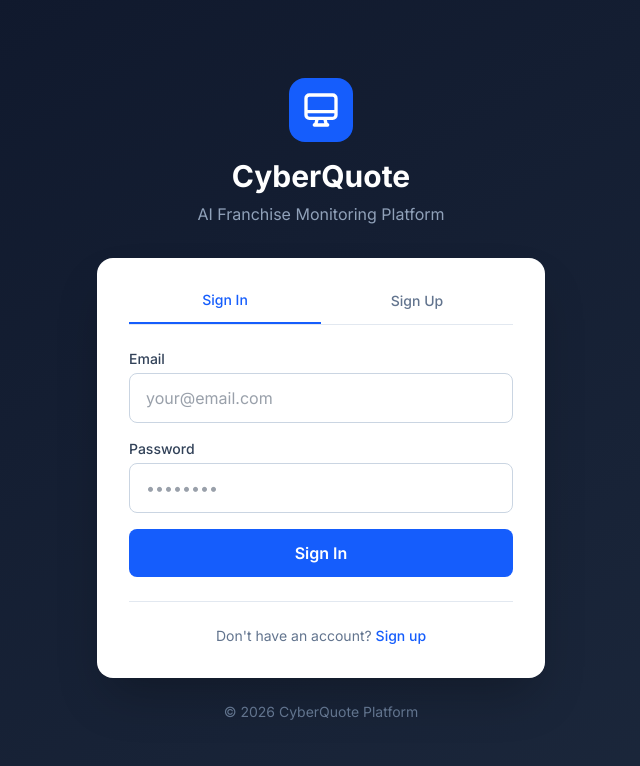
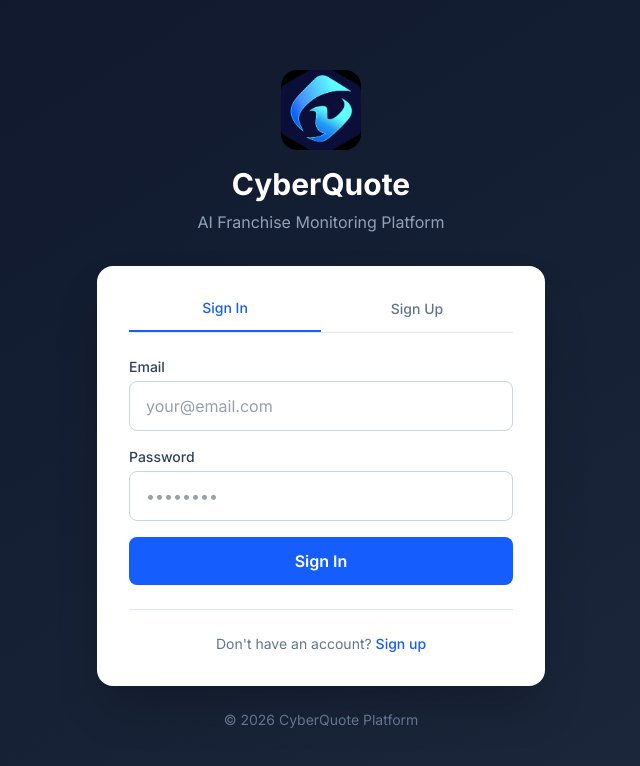
Before and after one commit to gilangchresna/CQaifranchise, a React (Vite) app: page / in a window 1280 px wide. Shown: the top 766 px of the page, without its empty margins (319-959 px from the left). Built offline with nearby package versions, Linux system fonts and the light colour scheme; no server answers.

Commit message:
refactor: update build assets and modify login component structure

```diff
--- a/src/components/Login.tsx
+++ b/src/components/Login.tsx
@@ -1,5 +1,6 @@
 import React, { useState } from 'react';
 import { supabase } from '../lib/supabase';
+import Logo from '../../Images/cyberquote-icon-fullcolor.png';
 
 export default function Login() {
   const [email, setEmail] = useState('');
@@ -63,10 +64,8 @@ export default function Login() {
       <div className="w-full max-w-md">
         {/* Logo */}
         <div className="text-center mb-8">
-          <div className="inline-flex items-center justify-center w-16 h-16 bg-blue-600 rounded-2xl mb-4">
-            <svg className="w-10 h-10 text-white" fill="none" viewBox="0 0 24 24" stroke="currentColor">
-              <path strokeLinecap="round" strokeLinejoin="round" strokeWidth={2} d="M9.75 17L9 20l-1 1h8l-1-1-.75-3M3 13h18M5 17h14a2 2 0 002-2V5a2 2 0 00-2-2H5a2 2 0 00-2 2v10a2 2 0 002 2z" />
-            </svg>
+          <div className="inline-flex items-center justify-center mb-4">
+            <img src={Logo} alt="CyberQuote" className="w-20 h-20 rounded-2xl object-cover" />
           </div>
           <h1 className="text-3xl font-bold text-white">CyberQuote</h1>
           <p className="text-slate-400 mt-2">AI Franchise Monitoring Platform</p>
```
Also changed, not shown: 5 other files (tests, documents, lock files or other folders).
